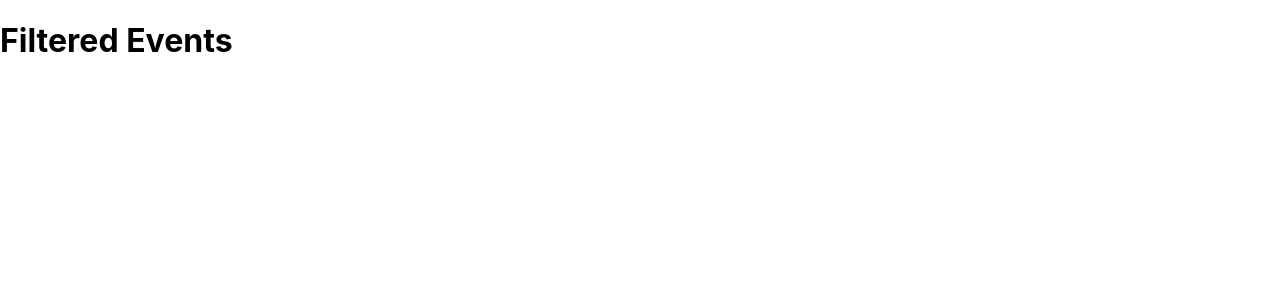
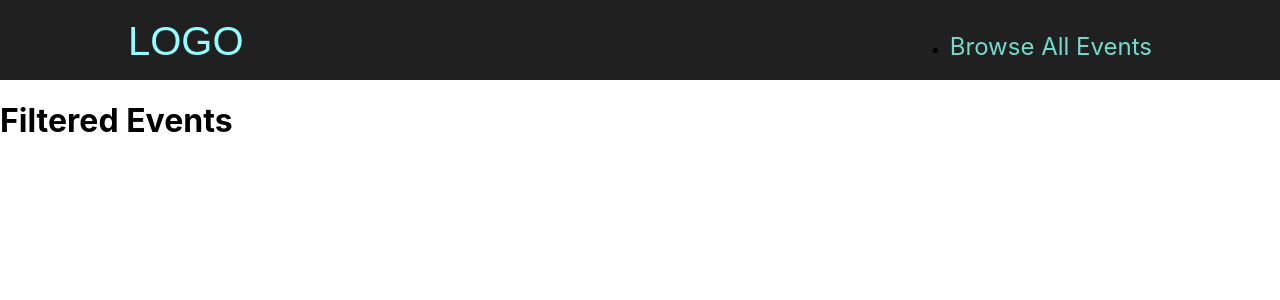
Before and after one commit to KristinaChausheva/NextEvents, a Next.js app in the folder next-event/: page /events in a window 1280 px wide. Shown: the top 300 px of the page. Built offline with nearby package versions, Linux system fonts and the light colour scheme.

Commit message:
addign layout component

```diff
--- /dev/null
+++ b/next-event/components/layout/layout.js
@@ -0,0 +1,12 @@
+import MainHeader from  './main-header'
+
+export default function Layout(props) {
+    return (
+        <>
+            <MainHeader></MainHeader>
+            <main>
+                {props.children}
+            </main>
+        </>
+    )
+}
--- /dev/null
+++ b/next-event/components/layout/main-header.js
@@ -0,0 +1,21 @@
+import Link from 'next/link'
+import styles from './main-header.module.css'
+
+
+export default function MainHeader() {
+    return (
+        <header className={styles.header}>
+            <div className={styles.logo}>
+                <Link href='/'>LOGO</Link>
+            </div>
+            <nav className={styles.navigation}>
+                <ul>
+                    <li>
+                        <Link href='/events'>Browse All Events</Link>
+                    </li>
+                </ul>
+            </nav>
+        </header>
+
+    )
+}
--- /dev/null
+++ b/next-event/components/layout/main-header.module.css
@@ -0,0 +1,41 @@
+.header {
+  width: 100%;
+  display: flex;
+  justify-content: space-between;
+  align-items: baseline;
+  padding: 1rem 10%;
+  height: 5rem;
+  background-color: #202020;
+}
+
+.logo {
+  font-size: 1.5rem;
+  color: white;
+  font-family: 'Fira', sans-serif;
+  height: 100%;
+  display: flex;
+  justify-content: center;
+  align-items: center;
+  color: #94fdfd;
+}
+
+.logo a {
+  text-decoration: none;
+  color: #94fdfd;
+}
+
+.navigation a {
+  text-decoration: none;
+  color: #74dacc;
+  font-size: 1rem;
+}
+
+@media (min-width: 768px) {
+  .logo {
+    font-size: 2.5rem;
+  }
+
+  .navigation a {
+    font-size: 1.5rem;
+  }
+}
--- a/next-event/pages/_app.js
+++ b/next-event/pages/_app.js
@@ -1,7 +1,8 @@
+import Layout from '../components/layout/layout'
 import '../styles/globals.css'
 
 function MyApp({ Component, pageProps }) {
-  return <Component {...pageProps} />
+  return <Layout><Component {...pageProps} /></Layout>
 }
 
 export default MyApp
```
